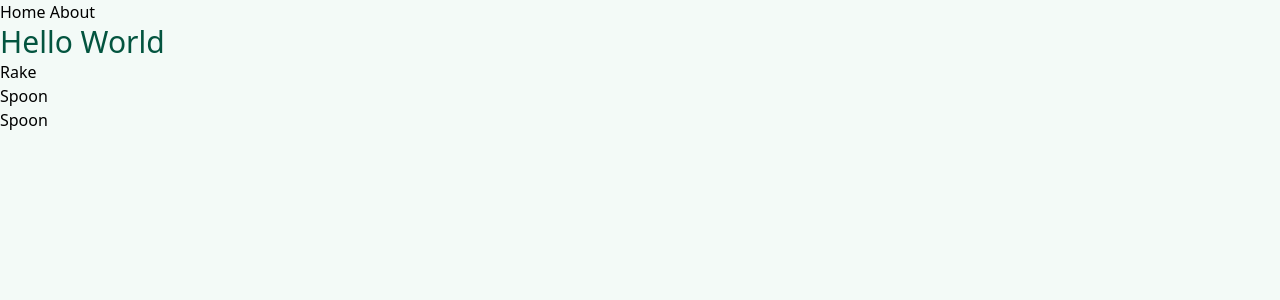
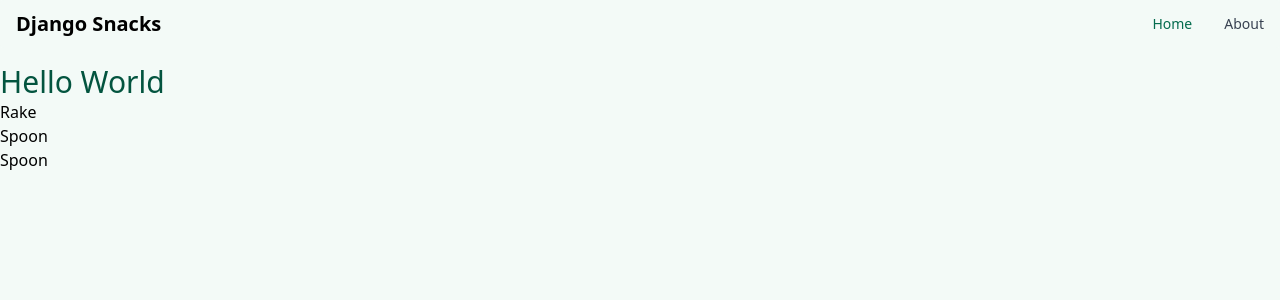
Before and after one commit to rhettchase/django-snacks, a Django app: page / in a window 1280 px wide. Shown: the top 300 px of the page. Run offline with Django 5.2, Linux system fonts and the light colour scheme; some libraries are stand-ins or nearby versions.

Commit message:
implements flowbite

```diff
--- a/static/src/output.css
+++ b/static/src/output.css
@@ -1041,6 +1041,18 @@ input:checked + .toggle-bg {
   }
 }
 
+.sr-only {
+  position: absolute;
+  width: 1px;
+  height: 1px;
+  padding: 0;
+  margin: -1px;
+  overflow: hidden;
+  clip: rect(0, 0, 0, 0);
+  white-space: nowrap;
+  border-width: 0;
+}
+
 .visible {
   visibility: visible;
 }
@@ -1113,6 +1125,11 @@ input:checked + .toggle-bg {
   z-index: 50;
 }
 
+.mx-auto {
+  margin-left: auto;
+  margin-right: auto;
+}
+
 .mb-1 {
   margin-bottom: 0.25rem;
 }
@@ -1125,6 +1142,14 @@ input:checked + .toggle-bg {
   margin-top: 0.5rem;
 }
 
+.ml-3 {
+  margin-left: 0.75rem;
+}
+
+.mt-4 {
+  margin-top: 1rem;
+}
+
 .block {
   display: block;
 }
@@ -1141,6 +1166,10 @@ input:checked + .toggle-bg {
   display: flex;
 }
 
+.inline-flex {
+  display: inline-flex;
+}
+
 .table {
   display: table;
 }
@@ -1175,6 +1204,14 @@ input:checked + .toggle-bg {
 
 .w-64 {
   width: 16rem;
+}
+
+.w-6 {
+  width: 1.5rem;
+}
+
+.w-full {
+  width: 100%;
 }
 
 .flex-1 {
@@ -1245,6 +1282,14 @@ input:checked + .toggle-bg {
 
 .grid-cols-7 {
   grid-template-columns: repeat(7, minmax(0, 1fr));
+}
+
+.flex-col {
+  flex-direction: column;
+}
+
+.flex-wrap {
+  flex-wrap: wrap;
 }
 
 .items-start {
@@ -1281,12 +1326,24 @@ input:checked + .toggle-bg {
   margin-left: calc(0.5rem * calc(1 - var(--tw-space-x-reverse)));
 }
 
+.self-center {
+  align-self: center;
+}
+
 .overflow-hidden {
   overflow: hidden;
 }
 
+.whitespace-nowrap {
+  white-space: nowrap;
+}
+
 .rounded-lg {
   border-radius: 0.5rem;
+}
+
+.rounded {
+  border-radius: 0.25rem;
 }
 
 .rounded-e-lg {
@@ -1317,6 +1374,10 @@ input:checked + .toggle-bg {
   border-width: 0px;
 }
 
+.border-b {
+  border-bottom-width: 1px;
+}
+
 .border-blue-600 {
   --tw-border-opacity: 1;
   border-color: rgb(28 100 242 / var(--tw-border-opacity));
@@ -1337,6 +1398,11 @@ input:checked + .toggle-bg {
   border-color: rgb(209 213 219 / var(--tw-border-opacity));
 }
 
+.border-gray-200 {
+  --tw-border-opacity: 1;
+  border-color: rgb(229 231 235 / var(--tw-border-opacity));
+}
+
 .bg-blue-700 {
   --tw-bg-opacity: 1;
   background-color: rgb(26 86 219 / var(--tw-bg-opacity));
@@ -1375,6 +1441,11 @@ input:checked + .toggle-bg {
   background-color: rgb(255 255 255 / 0.5);
 }
 
+.bg-green-700 {
+  --tw-bg-opacity: 1;
+  background-color: rgb(4 108 78 / var(--tw-bg-opacity));
+}
+
 .p-1 {
   padding: 0.25rem;
 }
@@ -1420,6 +1491,14 @@ input:checked + .toggle-bg {
   padding-top: 0.5rem;
 }
 
+.pl-3 {
+  padding-left: 0.75rem;
+}
+
+.pr-4 {
+  padding-right: 1rem;
+}
+
 .text-center {
   text-align: center;
 }
@@ -1439,6 +1518,11 @@ input:checked + .toggle-bg {
   line-height: 1.25rem;
 }
 
+.text-xl {
+  font-size: 1.25rem;
+  line-height: 1.75rem;
+}
+
 .font-medium {
   font-weight: 500;
 }
@@ -1483,6 +1567,11 @@ input:checked + .toggle-bg {
 .text-white {
   --tw-text-opacity: 1;
   color: rgb(255 255 255 / var(--tw-text-opacity));
+}
+
+.text-gray-700 {
+  --tw-text-opacity: 1;
+  color: rgb(55 65 81 / var(--tw-text-opacity));
 }
 
 .opacity-0 {
@@ -1562,6 +1651,11 @@ input:checked + .toggle-bg {
   background-color: rgb(255 255 255 / var(--tw-bg-opacity));
 }
 
+.hover\:bg-gray-50:hover {
+  --tw-bg-opacity: 1;
+  background-color: rgb(249 250 251 / var(--tw-bg-opacity));
+}
+
 .hover\:text-blue-600:hover {
   --tw-text-opacity: 1;
   color: rgb(28 100 242 / var(--tw-text-opacity));
@@ -1681,6 +1775,11 @@ input:checked + .toggle-bg {
   background-color: rgb(31 41 55 / var(--tw-bg-opacity));
 }
 
+:is(.dark .dark\:hover\:bg-gray-700:hover) {
+  --tw-bg-opacity: 1;
+  background-color: rgb(55 65 81 / var(--tw-bg-opacity));
+}
+
 :is(.dark .dark\:hover\:text-blue-500:hover) {
   --tw-text-opacity: 1;
   color: rgb(63 131 248 / var(--tw-text-opacity));
@@ -1696,6 +1795,90 @@ input:checked + .toggle-bg {
   color: rgb(255 255 255 / var(--tw-text-opacity));
 }
 
+:is(.dark .dark\:focus\:ring-gray-600:focus) {
+  --tw-ring-opacity: 1;
+  --tw-ring-color: rgb(75 85 99 / var(--tw-ring-opacity));
+}
+
+@media (min-width: 640px) {
+  .sm\:px-4 {
+    padding-left: 1rem;
+    padding-right: 1rem;
+  }
+}
+
+@media (min-width: 768px) {
+  .md\:mt-0 {
+    margin-top: 0px;
+  }
+
+  .md\:block {
+    display: block;
+  }
+
+  .md\:hidden {
+    display: none;
+  }
+
+  .md\:w-auto {
+    width: auto;
+  }
+
+  .md\:flex-row {
+    flex-direction: row;
+  }
+
+  .md\:space-x-8 > :not([hidden]) ~ :not([hidden]) {
+    --tw-space-x-reverse: 0;
+    margin-right: calc(2rem * var(--tw-space-x-reverse));
+    margin-left: calc(2rem * calc(1 - var(--tw-space-x-reverse)));
+  }
+
+  .md\:border-0 {
+    border-width: 0px;
+  }
+
+  .md\:bg-transparent {
+    background-color: transparent;
+  }
+
+  .md\:p-0 {
+    padding: 0px;
+  }
+
+  .md\:text-sm {
+    font-size: 0.875rem;
+    line-height: 1.25rem;
+  }
+
+  .md\:font-medium {
+    font-weight: 500;
+  }
+
+  .md\:text-green-700 {
+    --tw-text-opacity: 1;
+    color: rgb(4 108 78 / var(--tw-text-opacity));
+  }
+
+  .md\:hover\:bg-transparent:hover {
+    background-color: transparent;
+  }
+
+  .md\:hover\:text-green-700:hover {
+    --tw-text-opacity: 1;
+    color: rgb(4 108 78 / var(--tw-text-opacity));
+  }
+
+  :is(.dark .md\:dark\:hover\:bg-transparent:hover) {
+    background-color: transparent;
+  }
+
+  :is(.dark .md\:dark\:hover\:text-white:hover) {
+    --tw-text-opacity: 1;
+    color: rgb(255 255 255 / var(--tw-text-opacity));
+  }
+}
+
 .rtl\:rotate-180:where([dir="rtl"], [dir="rtl"] *) {
   --tw-rotate: 180deg;
   transform: translate(var(--tw-translate-x), var(--tw-translate-y)) rotate(var(--tw-rotate)) skewX(var(--tw-skew-x)) skewY(var(--tw-skew-y)) scaleX(var(--tw-scale-x)) scaleY(var(--tw-scale-y));
--- a/templates/about.html
+++ b/templates/about.html
@@ -1,5 +1,5 @@
 {% extends 'base.html' %}
 
 {% block content %}
-<h1>About</h1>
+<h1 h1 class="text-3xl text-green-800">About</h1>
 {% endblock content %}
--- a/templates/base.html
+++ b/templates/base.html
@@ -1,26 +1,96 @@
-{% load compress %}
-{% load static %}
+{% load compress %} {% load static %}
 
 <!DOCTYPE html>
 <html lang="en">
-<head>
-    <meta charset="UTF-8">
-    <meta name="viewport" content="width=device-width, initial-scale=1.0">
-    <title>Snacks</title>
+  <head>
+    <meta charset="UTF-8" />
+    <meta name="viewport" content="width=device-width, initial-scale=1.0" />
+    <title>Django Snacks</title>
     {% compress css %}
-    <link rel="stylesheet" href="{% static 'src/output.css' %}" type="text/css" />
+    <link
+      rel="stylesheet"
+      href="{% static 'src/output.css' %}"
+      type="text/css"
+    />
 
     {% endcompress %}
-</head>
-<body class="bg-green-50">
-    <nav>
-        <a href="{% url 'home' %}">Home</a>
-        <a href="{% url 'about' %}">About</a>
-    </nav>
-    {% block content %}
-    child template goes here
-    {% endblock content %}
-
+  </head>
+  <body class="bg-green-50">
+    <header>
+      <nav
+        class="bg-green-50 border-gray-200 px-2 sm:px-4 py-2.5 rounded dark:bg-gray-800"
+      >
+        <div
+          class="container flex flex-wrap items-center justify-between mx-auto"
+        >
+          <a href="{% url 'home' %}" class="flex items-center">
+            <span
+              class="self-center text-xl font-semibold whitespace-nowrap dark:text-white"
+              >Django Snacks</span
+            >
+          </a>
+          <button
+            data-collapse-toggle="mobile-menu"
+            type="button"
+            class="inline-flex items-center p-2 ml-3 text-sm text-gray-500 rounded-lg md:hidden hover:bg-gray-100 focus:outline-none focus:ring-2 focus:ring-gray-200 dark:text-gray-400 dark:hover:bg-gray-700 dark:focus:ring-gray-600"
+            aria-controls="mobile-menu"
+            aria-expanded="false"
+          >
+            <span class="sr-only">Open main menu</span>
+            <svg
+              class="w-6 h-6"
+              fill="currentColor"
+              viewBox="0 0 20 20"
+              xmlns="http://www.w3.org/2000/svg"
+            >
+              <path
+                fill-rule="evenodd"
+                d="M3 5a1 1 0 011-1h12a1 1 0 110 2H4a1 1 0 01-1-1zM3 10a1 1 0 011-1h12a1 1 0 110 2H4a1 1 0 01-1-1zM3 15a1 1 0 011-1h12a1 1 0 110 2H4a1 1 0 01-1-1z"
+                clip-rule="evenodd"
+              ></path>
+            </svg>
+            <svg
+              class="hidden w-6 h-6"
+              fill="currentColor"
+              viewBox="0 0 20 20"
+              xmlns="http://www.w3.org/2000/svg"
+            >
+              <path
+                fill-rule="evenodd"
+                d="M4.293 4.293a1 1 0 011.414 0L10 8.586l4.293-4.293a1 1 0 111.414 1.414L11.414 10l4.293 4.293a1 1 0 01-1.414 1.414L10 11.414l-4.293 4.293a1 1 0 01-1.414-1.414L8.586 10 4.293 5.707a1 1 0 010-1.414z"
+                clip-rule="evenodd"
+              ></path>
+            </svg>
+          </button>
+          <div class="hidden w-full md:block md:w-auto" id="mobile-menu">
+            <ul
+              class="flex flex-col mt-4 md:flex-row md:space-x-8 md:mt-0 md:text-sm md:font-medium"
+            >
+              <li>
+                <a
+                  href="{% url 'home' %}"
+                  class="block py-2 pl-3 pr-4 text-white bg-green-700 rounded md:bg-transparent md:text-green-700 md:p-0 dark:text-white"
+                  aria-current="page"
+                  >Home</a
+                >
+              </li>
+              <li>
+                <a
+                  href="{% url 'about' %}"
+                  class="block py-2 pl-3 pr-4 text-gray-700 border-b border-gray-100 hover:bg-gray-50 md:hover:bg-transparent md:border-0 md:hover:text-green-700 md:p-0 dark:text-gray-400 md:dark:hover:text-white dark:hover:bg-gray-700 dark:hover:text-white md:dark:hover:bg-transparent dark:border-gray-700"
+                  >About</a
+                >
+              </li>
+            </ul>
+          </div>
+        </div>
+      </nav>
+    </header>
+    <main>
+      <div class="container mx-auto mt-4">
+        {% block content %} child template goes here {% endblock content %}
+      </div>
+    </main>
     <script src="https://cdnjs.cloudflare.com/ajax/libs/flowbite/2.2.1/flowbite.min.js"></script>
-</body>
+  </body>
 </html>
```
